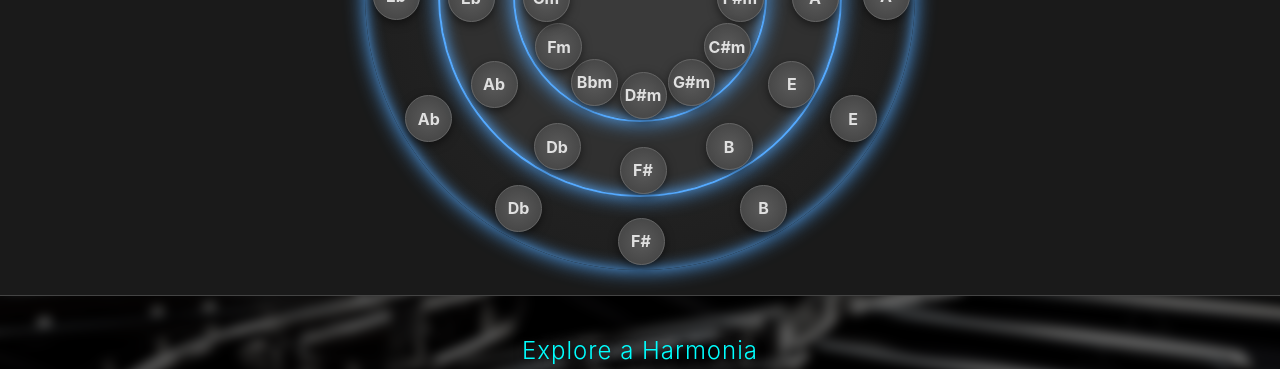
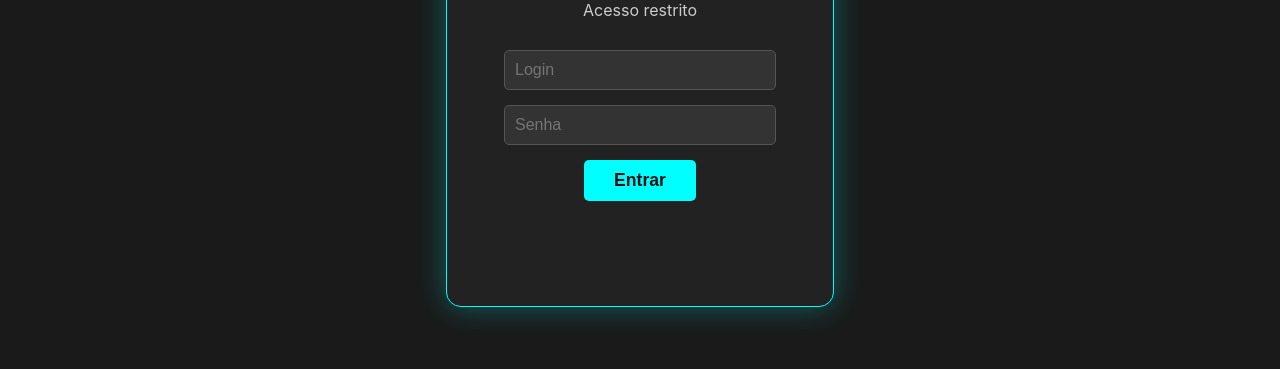
Before and after one commit to JoaoVictorPV/quintas, a plain HTML site: page index.html in a window 1280 px wide. Shown: the part 305-674 px from the top of the page. Drawn offline with Linux system fonts and the light colour scheme.

Commit message:
Feat: Add login screen

```diff
--- a/app.js
+++ b/app.js
@@ -1,4 +1,29 @@
 document.addEventListener('DOMContentLoaded', () => {
+    // --- Lógica de Login ---
+    const loginOverlay = document.getElementById('login-overlay');
+    const loginForm = document.getElementById('login-form');
+    const appContainer = document.getElementById('app-container');
+    const footer = document.querySelector('footer');
+    const loginError = document.getElementById('login-error');
+
+    loginForm.addEventListener('submit', (e) => {
+        e.preventDefault();
+        const username = document.getElementById('username').value;
+        const password = document.getElementById('password').value;
+
+        if (username === 'ciclo' && password === 'quintas') {
+            loginOverlay.style.opacity = '0';
+            setTimeout(() => {
+                loginOverlay.style.display = 'none';
+                appContainer.style.display = 'flex';
+                footer.style.display = 'block';
+            }, 500); // Corresponde à transição do CSS
+        } else {
+            loginError.textContent = 'Login ou senha inválidos.';
+        }
+    });
+
+    // --- Lógica do Círculo das Quintas ---
     const dataMaiores = {
         'C': { relativa: 'Am', info: ['Dó - Ré - Mi - Fá - Sol - Lá - Si'], imagens: ['assets/maj/cmaj1.png', 'assets/maj/cmaj2.png'] },
         'G': { relativa: 'Em', info: ['Sol - Lá - Si - Dó - Ré - Mi - Fá#'], imagens: ['assets/maj/gmaj1.png', 'assets/maj/gmaj2.png'] },
--- a/index.html
+++ b/index.html
@@ -7,7 +7,20 @@
     <link rel="stylesheet" href="styles.css">
 </head>
 <body>
-    <div id="app-container">
+    <div id="login-overlay">
+        <div class="login-container">
+            <h1>Círculo das Quintas</h1>
+            <p>Acesso restrito</p>
+            <form id="login-form">
+                <input type="text" id="username" placeholder="Login" required>
+                <input type="password" id="password" placeholder="Senha" required>
+                <button type="submit">Entrar</button>
+            </form>
+            <p id="login-error" class="error-message"></p>
+        </div>
+    </div>
+
+    <div id="app-container" style="display: none;">
         <div id="circulos-container">
             <div class="circulo" id="circulo-principal"></div>
             <div class="circulo" id="circulo-relativo"></div>
@@ -34,7 +47,7 @@
             </div>
         </div>
     </div>
-    <footer>
+    <footer style="display: none;">
         <p>🎵 Website criado por João Victor Pruner Vieira 🎶</p>
     </footer>
     <script src="app.js"></script>
--- a/styles.css
+++ b/styles.css
@@ -4,6 +4,74 @@ body {
     background-color: #1a1a1a; /* Fundo escuro */
     color: #e0e0e0; /* Texto claro */
     overflow-y: auto; /* Permite rolagem vertical na página inteira */
+}
+
+/* Estilos da Tela de Login */
+#login-overlay {
+    position: fixed;
+    top: 0;
+    left: 0;
+    width: 100%;
+    height: 100%;
+    background: #1a1a1a;
+    display: flex;
+    justify-content: center;
+    align-items: center;
+    z-index: 100;
+    transition: opacity 0.5s ease;
+}
+
+.login-container {
+    text-align: center;
+    padding: 40px;
+    background: #222;
+    border-radius: 15px;
+    box-shadow: 0 0 30px rgba(0, 255, 255, 0.3);
+    border: 1px solid #00ffff;
+}
+
+.login-container h1 {
+    color: #00ffff;
+    margin-bottom: 10px;
+}
+
+.login-container p {
+    color: #ccc;
+    margin-bottom: 30px;
+}
+
+#login-form input {
+    display: block;
+    width: 250px;
+    padding: 10px;
+    margin: 15px auto;
+    background: #333;
+    border: 1px solid #555;
+    border-radius: 5px;
+    color: #fff;
+    font-size: 1em;
+}
+
+#login-form button {
+    padding: 10px 30px;
+    background: #00ffff;
+    color: #111;
+    border: none;
+    border-radius: 5px;
+    cursor: pointer;
+    font-size: 1.1em;
+    font-weight: bold;
+    transition: background 0.3s ease;
+}
+
+#login-form button:hover {
+    background: #fff;
+}
+
+.error-message {
+    color: #ff4d4d;
+    margin-top: 15px;
+    height: 20px;
 }
 
 #app-container {
```
